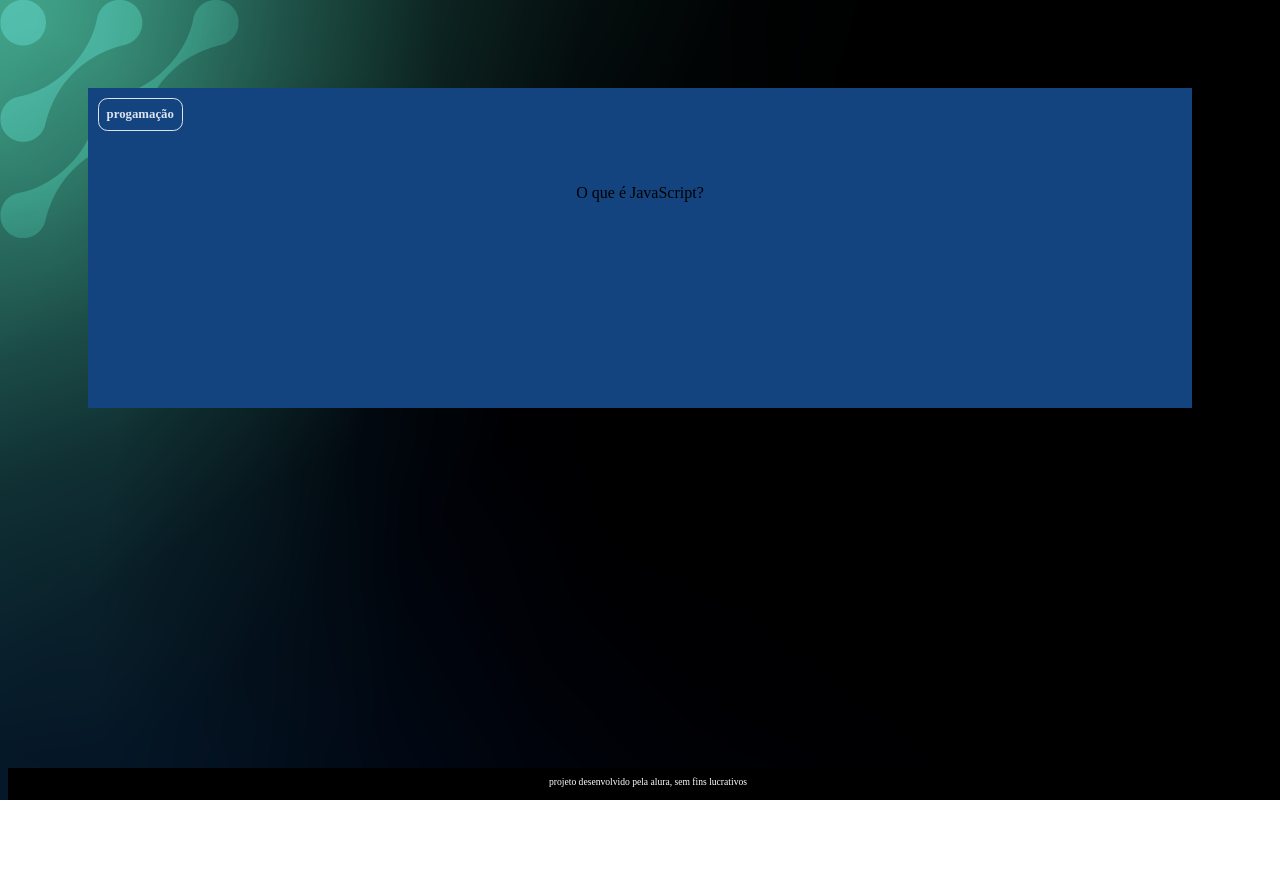
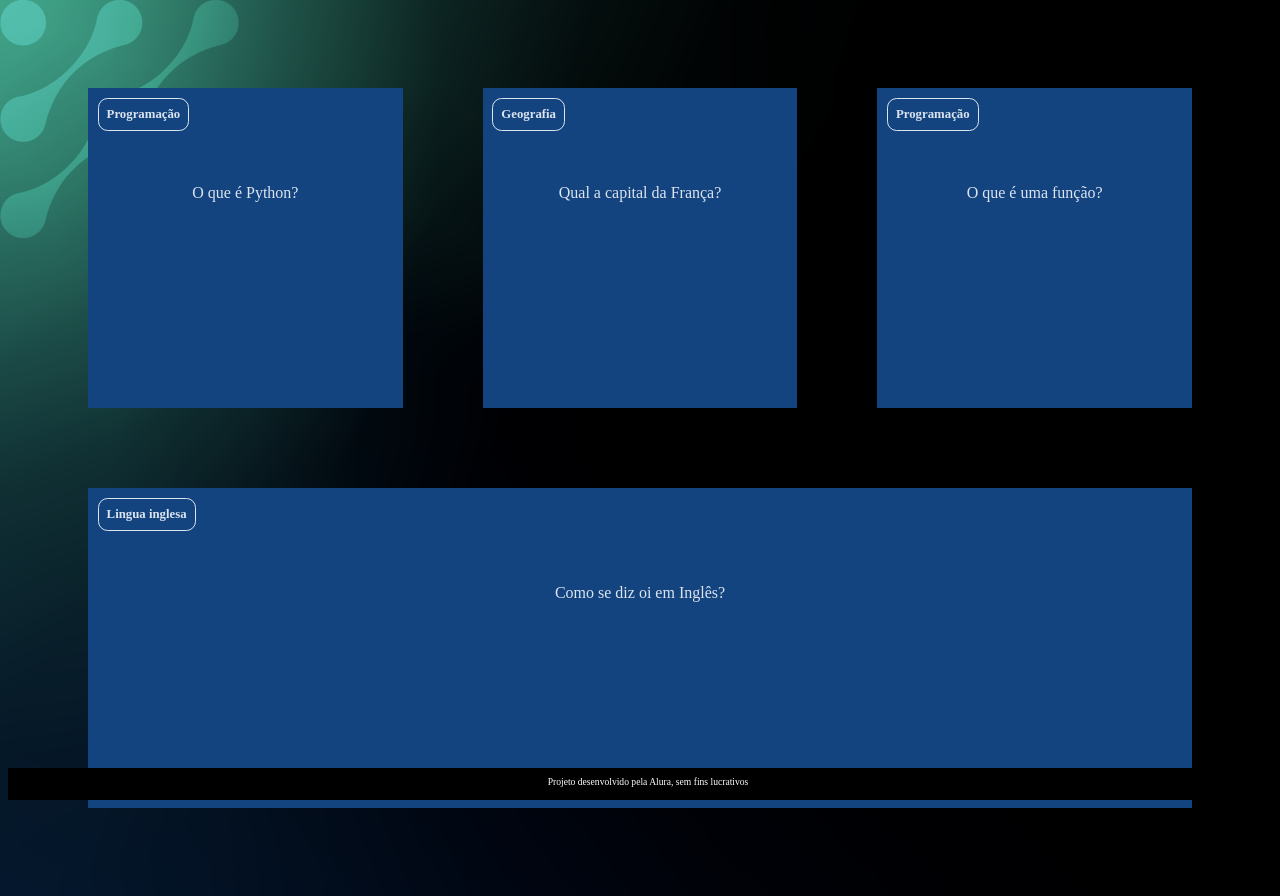
Before and after one commit to hebertefabricio/pagina_web_interativa, a plain HTML site: page index.html in a window 1280 px wide. Before the commit the page ends 800 px from the top, so only its background shows below. Drawn offline with Linux system fonts and the light colour scheme.

Commit message:
finalizado

```diff
--- a/app.js
+++ b/app.js
@@ -1,9 +1,9 @@
-criaCartao(categoria, pergunta, resposta) {
+function criaCartao(categoria, pergunta, resposta) {
     let container = document.getElementById('container')
-    let cartao = document.createElement(article)
+    let cartao = document.createElement('article')
     cartao.className = 'cartao'
 
-cartao.innerHTML = `
+    cartao.innerHTML = `
     <div class="cartao__conteudo">
     <h3>${categoria}</h3>
     <div class="cartao__conteudo__pergunta">
@@ -14,14 +14,14 @@ cartao.innerHTML = `
     </div>
     </div>
     `
+
     let respostaEstaVisivel = false
 
-
-    function ViraCartao() {
+    function viraCartao() {
         respostaEstaVisivel = !respostaEstaVisivel
-        cartao.classList.toggle('active',respostaEstaVisivel)
+        cartao.classList.toggle('active', respostaEstaVisivel)
     }
-    cartao.addEventListener('click',viraCartao)
+    cartao.addEventListener('click', viraCartao)
 
 
     container.appendChild(cartao)
--- a/assests/style.css
+++ b/assests/style.css
@@ -9,7 +9,7 @@ body {
     font-family: Bai Jamjuree;
 }
 
-#conteiner{
+#container {
     display: flex;
     flex-wrap: wrap;
     justify-content: space-between;
@@ -27,7 +27,7 @@ body {
 .cartao__conteudo {
     background-color: var(--card-front-color);
     text-align: center;
-  /* background-color: aquamarine;*/
+    /* background-color: aquamarine; */
     height: 100%;
     transform-style: preserve-3d;
     transition: transform 300ms ease-in-out;
@@ -51,7 +51,7 @@ body {
     margin-top: 4rem;
 }
 
-.catao__conteudo__pergunta p {
+.cartao__conteudo__pergunta p {
     color: var(--text-color);
     font-weight: 500;
 }
@@ -61,28 +61,36 @@ body {
     font-weight: 700;
 }
 
-.cartao:active .cartao__conteudo {
+.cartao.active .cartao__conteudo {
     transform: rotateY(180deg);
 }
 
 .cartao__conteudo__pergunta,
 .cartao__conteudo__resposta {
     backface-visibility: hidden;
-    position:absolute;
+    position: absolute;
     height: 100%;
     width: 100%;
-    box-sizing: border-box;
 }
 
 .cartao__conteudo__resposta {
-    transform:rotateY(180deg);
-    background-color: rgba(0, 244, 191, alpha);
-    border: 4px solid var(--card-back-color);
+    transform: rotateY(180deg);
 }
+
+
+
+
+
+
+
+
+
+
+
 
 footer {
     background-color: black;
-    color:white;
+    color: white;
     position: fixed;
     bottom: 0;
     width: 100%;
@@ -94,12 +102,3 @@ footer p {
     font-size: 0.6rem;
     margin-top: 0.5rem;
 }
-
-@media (max-wid: 560px) {
-    body {
-        background: url('img/bg-mobile.webp');
-   }
-
-
-
-}
--- a/index.html
+++ b/index.html
@@ -4,26 +4,26 @@
     <meta charset="UTF-8">
     <meta name="viewport" content="width=device-width, initial-scale=1.0">
     <link rel="stylesheet" href="assests/style.css">
-    <title>flashcard</title>
+    <title>Flashcard</title>
 </head>
 <body>
     <main>
-         <section id="conteiner">
-                <article class="cartao">
+        <section id="container">
+            <!-- <article class="cartao">
                 <div class="cartao__conteudo">
-                        <h3>progamação</h3>
+                    <h3>Programação</h3>
                     <div class="cartao__conteudo__pergunta">
                         <p>O que é JavaScript?</p>
                     </div>
                     <div class="cartao__conteudo__resposta">
-                            <p>O JavaScript é uma linguagem de progamação</p>
+                        <p>O JavaScript é uma linguagem de programação</p>
                     </div>
                 </div>
-                </article>
+            </article> -->
         </section>
     </main>
     <footer>
-          <p>projeto desenvolvido pela alura, sem fins lucrativos</p>
+        <p>Projeto desenvolvido pela Alura, sem fins lucrativos</p>
     </footer>
     <script src="app.js"></script>
     <script src="perguntas.js"></script>
--- a/perguntas.js
+++ b/perguntas.js
@@ -1,23 +1,23 @@
 criaCartao(
-   'pogramação',
-   'O que e Python?',
-   'O Python é uma linguagem de progamaçaão'
+    'Programação',
+    'O que é Python?',
+    'O Python é uma linguagem de programação'
 )
 
 criaCartao(
     'Geografia',
     'Qual a capital da França?',
-    'A capital da frança e paris'
+    'A capital da França é Paris'
 )
 
 criaCartao(
-    'Progamação',
-    'O que e uma função?',
-    'Uma função e um bloco de código que executa algua tarefa'
+    'Programação',
+    'O que é uma função?',
+    'Uma função é um bloco de código que executa alguma tarefa'
 )
 
 criaCartao(
-    `Lingua inglesa`,
-    `Como se diz oi em Inglês`,
-    `Oi em ingles é Hi (RAI)`,
+    'Lingua inglesa',
+    'Como se diz oi em Inglês?',
+    'Oi em ingles é HI (RAI)'
 )
```
Lines whose indentation alone changed are shown as unchanged.
